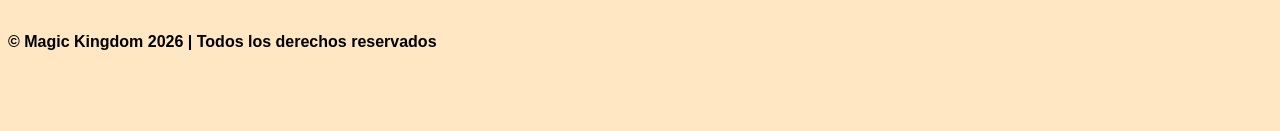
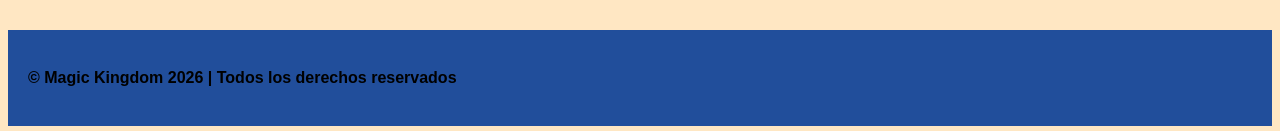
Before and after one commit to catalinahemnani/tp-final-hemnani-catalina-4to-E-, a plain HTML site: page index.html in a window 1280 px wide. Shown: the part 2229-2360 px from the top of the page. Before the commit the page ends 2299 px from the top, so only its background shows below. Drawn offline with Linux system fonts and the light colour scheme.

Commit message:
agregué los estilos del footer

```diff
--- a/style.css
+++ b/style.css
@@ -120,5 +120,13 @@ div {
 }
 
 .imagenes-inicio img{
-     border: 4px solid #d8b66b;
+    border: 4px solid #d8b66b;
 }
+
+footer{
+    color: white;
+    background-color: #214e9b;
+    text-align: center;
+    padding: 20px;
+    margin-top: 30px;
+}
```
